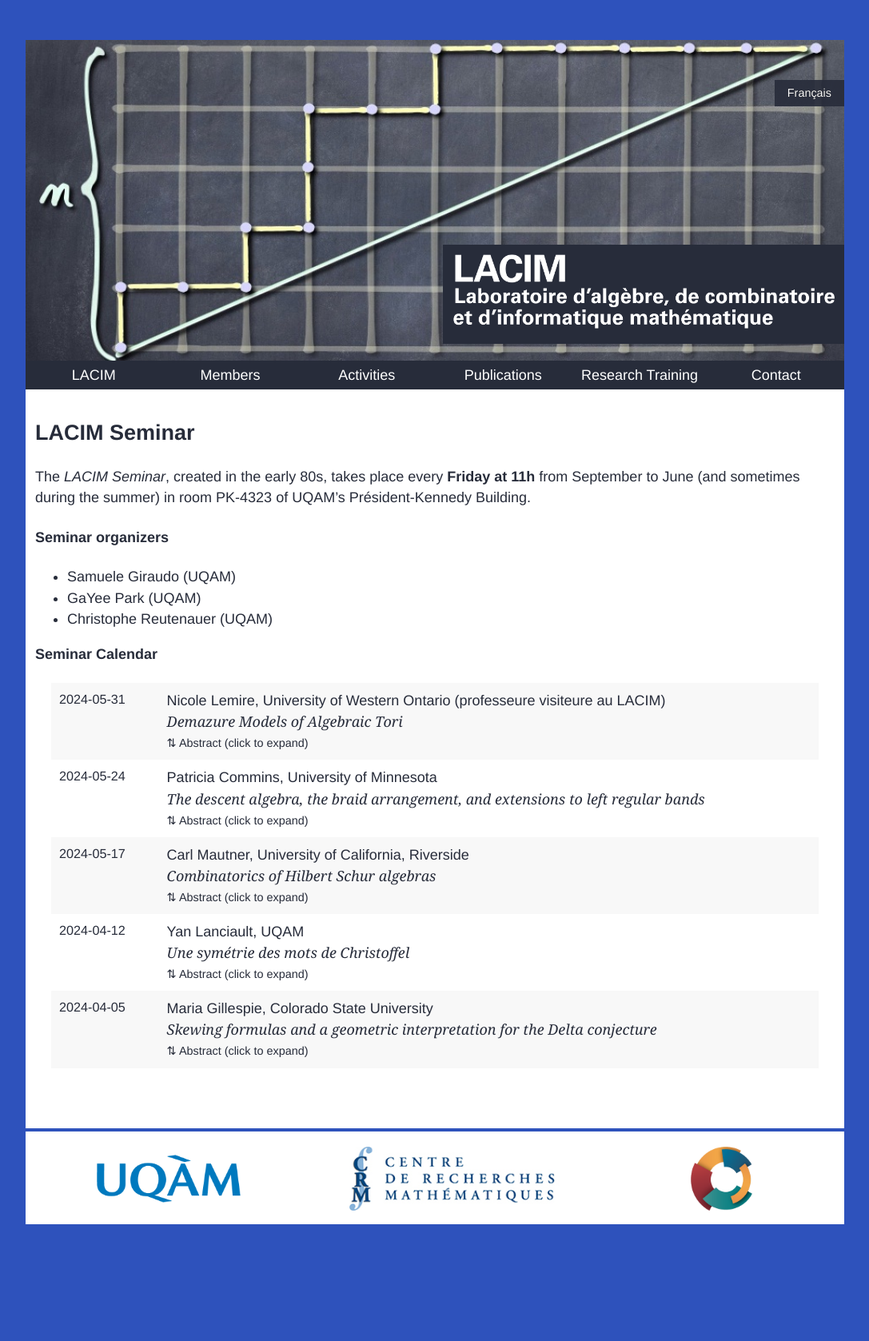
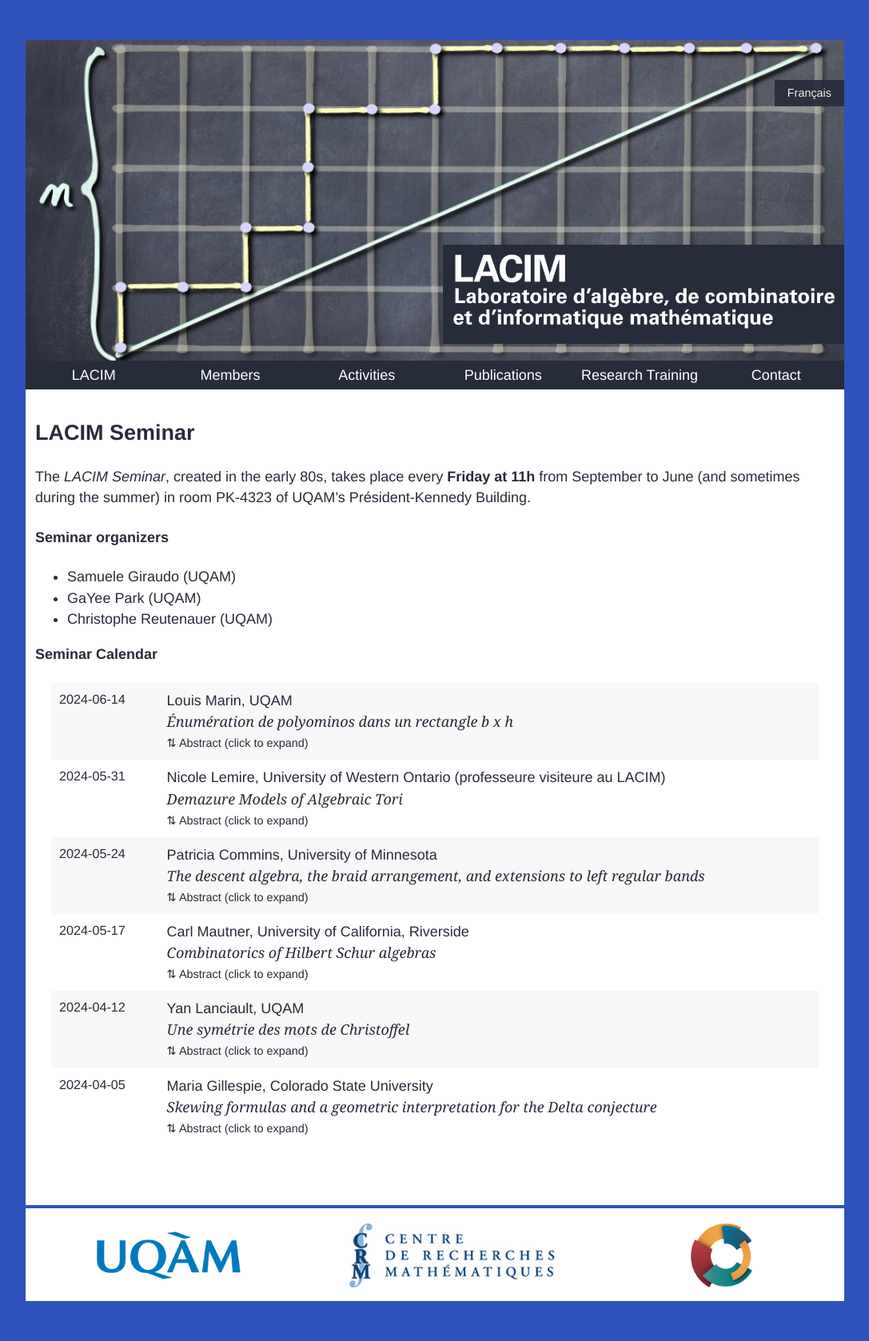
Before and after one commit to lacim-uqam/lacim-uqam.github.io, a Jekyll site: the page built from en/seminar.md, in a window 1280 px wide. Shown: the whole page at 80% size, without its empty margins (96-1183 px from the left). Built offline with Jekyll 4.4.1, drawn with Linux system fonts in a browser that asks for light colours; formulas are drawn with MathJax 3; our own code applies the rules of GitHub Pages for plain Markdown files; before the commit the page ends 1581 px from its top, so only the background shows below that.

Commit message:
Update lacim-seminar.yml

```diff
--- a/_data/lacim-seminar.yml
+++ b/_data/lacim-seminar.yml
@@ -1,3 +1,12 @@
+- speaker: Louis Marin
+  affiliation: UQAM
+  title: Énumération de polyominos dans un rectangle b x h
+  date: 2024-06-14
+  abstract: >
+    Dans cet exposé, on s'attaque à un sous-problème de l'énumeration des polyominos qui est un problème étudié depuis son introduction par Goulomb.
+    On énumère les polyominos qui sont inscrits dans un rectangle d'une certaine taille. Si on fixe la base b et varie la hauteur, le nombre de polyominos inscrits dans ces rectangles suit une récurrence linéaire. L'objectif est de construire des automates qui reconnaissent ces polyominos pour obtenir les séries génératrice.
+    En adaptant des méthodes décrites dans des travaux de Zeilberger et de Bousquet-Mélou et Brak, on développe une construction systématique de ces automates pour chaque valeur de b.
+
 - speaker: Nicole Lemire
   affiliation: University of Western Ontario (professeure visiteure au LACIM)
   title: Demazure Models of Algebraic Tori
```
